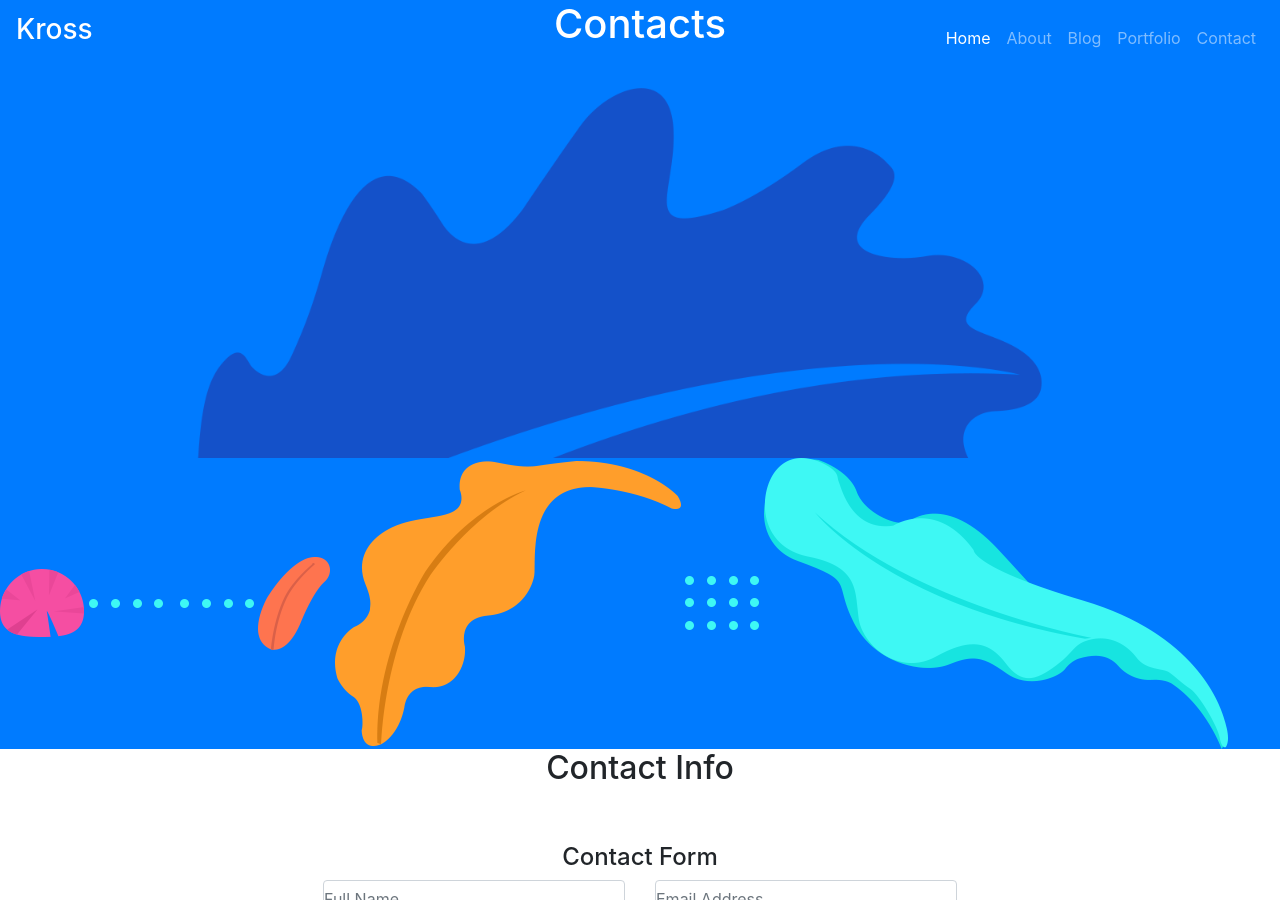
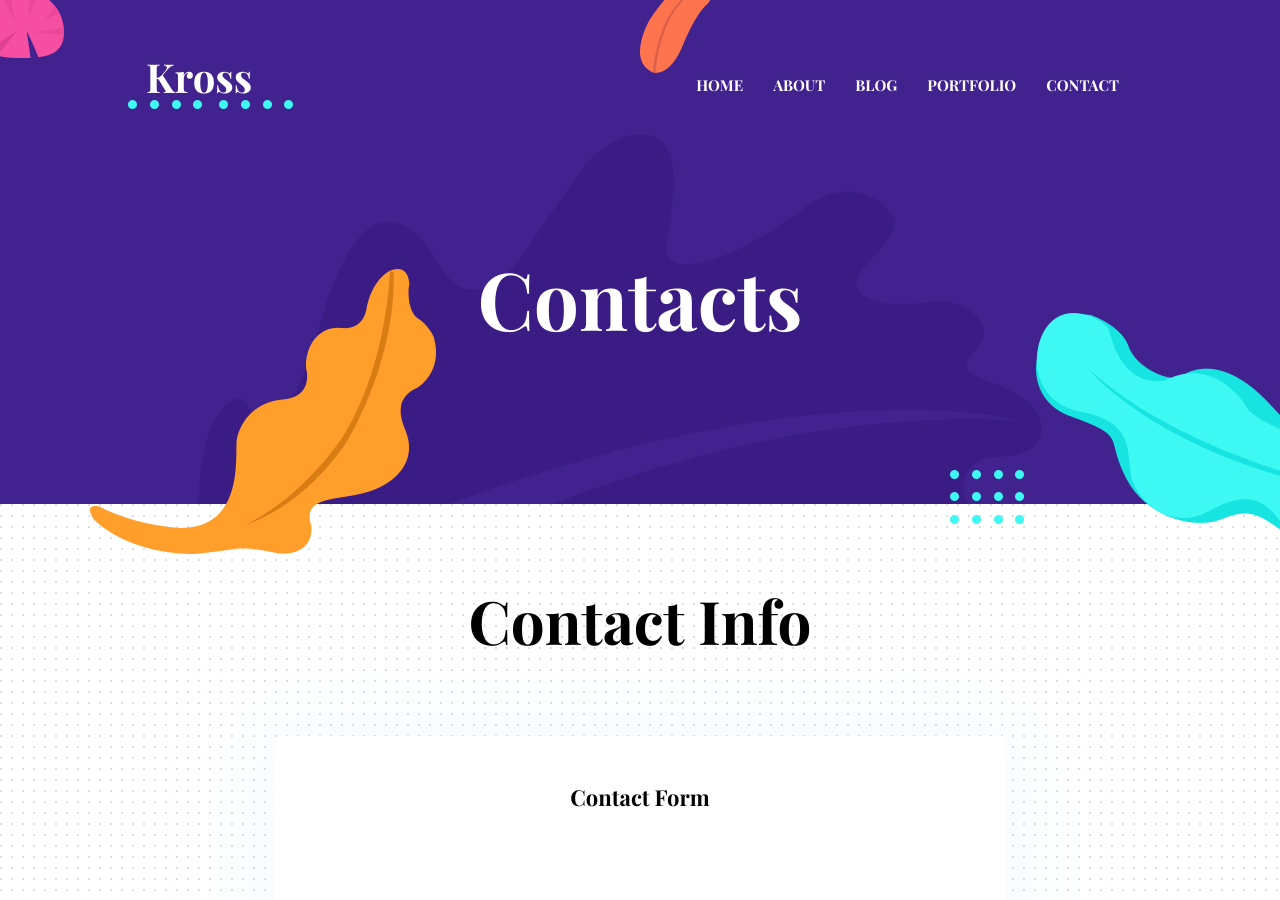
Before and after one commit to aen0n/Mid-Term-Project, a Jekyll site: the page built from _pages/contact.html, in a window 1280 px wide and 900 px high. Built offline with Jekyll 4.4.1, drawn with Linux system fonts in a browser that asks for light colours; nearby versions of some CDN libraries; library files that are not in the unit come from our copies.

```diff
--- a/_config.yml
+++ b/_config.yml
@@ -1,5 +1,5 @@
-baseurl: https://aen0n.github.io/Mid-Term-Project/ # the subpath of your site, e.g. /blog
-url: https://aen0n.github.io/Mid-Term-Project/ # the base hostname & protocol for your site, e.g. http://example.com
+baseurl: # the subpath of your site, e.g. /blog
+url: https://aen0n.github.io/ # the base hostname & protocol for your site, e.g. http://example.com
 
 # Build settings
 markdown: kramdown
```
